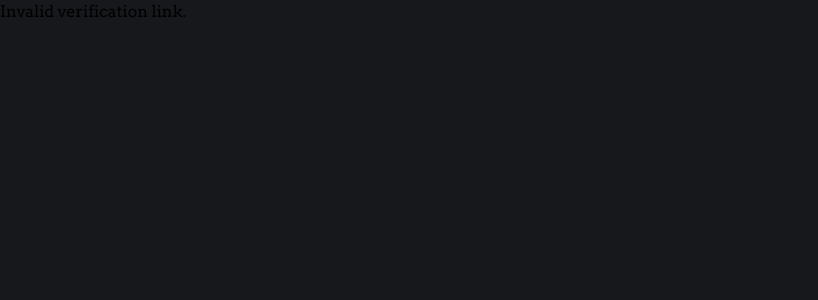
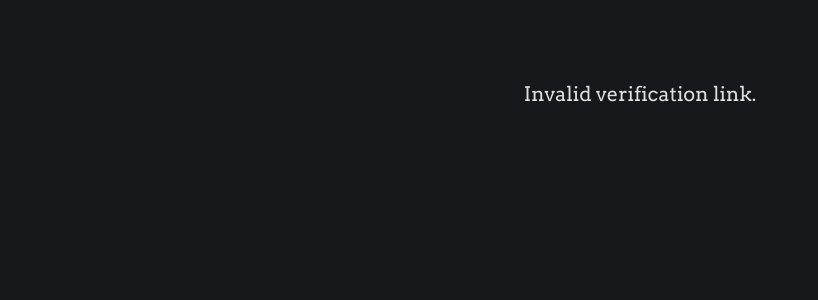
Before and after one commit to pelionlearn/pelion, a React (Vite) app in the folder frontend/: page /verify-email in a window 1280 px wide. Shown: the top 300 px of the page, without its empty margins (0-818 px from the left). Built offline with nearby package versions, Linux system fonts and the light colour scheme; no server answers.

Commit message:
improve verify email frontend, softcode verification link

```diff
--- a/frontend/src/VerifyEmail.tsx
+++ b/frontend/src/VerifyEmail.tsx
@@ -27,7 +27,7 @@ export default function VerifyEmail() {
                     return;
                 }
 
-                setStatus("Your email has been verified!");
+                setStatus("Your email has been verified!\nYou can close this page.");
             } catch {
                 setStatus("Something went wrong.");
             }
@@ -36,5 +36,14 @@ export default function VerifyEmail() {
         verify();
     }, []);
 
-    return <div>{status}</div>;
+    return (
+        <div>
+            <div className="fixed -z-10 bg-background top-0 left-0 w-screen h-screen flex flex-col items-center"></div>
+            <div className="relative z-10">
+                <h1 className="text-text font-arvo text-xl md:text-xl p-20 text-center whitespace-pre-line">
+                    {status}
+                </h1>
+            </div>
+        </div>
+    );
 }
```
Also changed, not shown: 1 other file (tests, documents, lock files or other folders).
